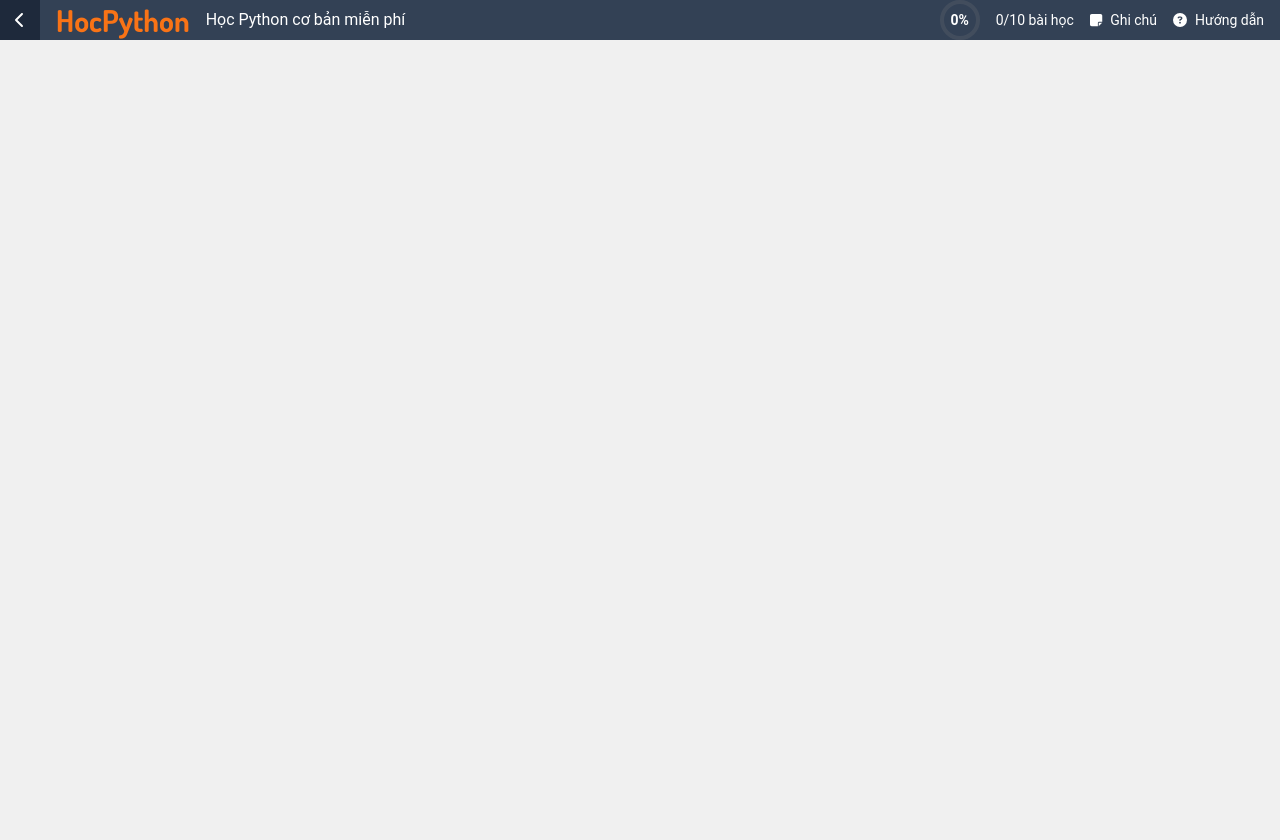
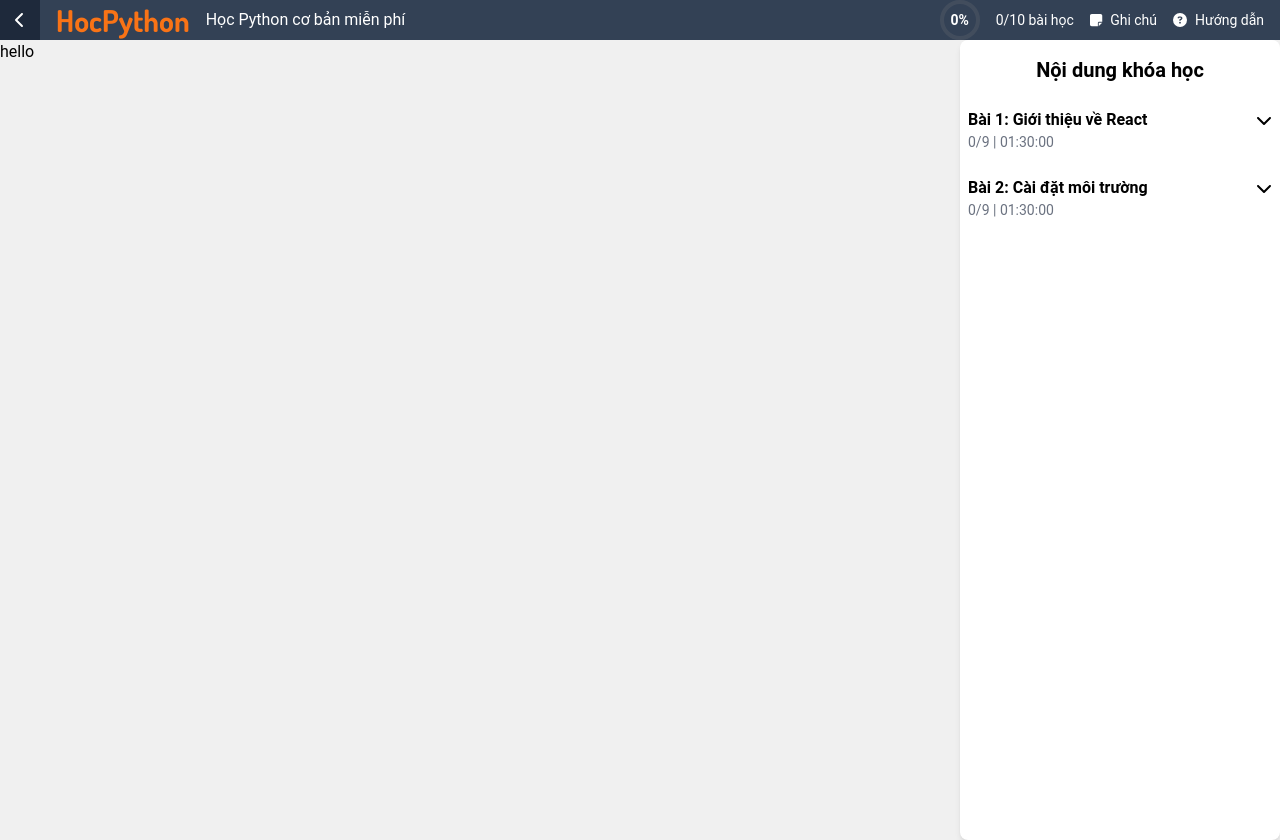
Before and after one commit to Hoangnambmt202/HocPython, a React (Vite) app in the folder frontend/: page /learning in a window 1280 px wide. Before the commit the page ends 800 px from the top, so only its background shows below. Built offline with nearby package versions, Linux system fonts and the light colour scheme; a web font is replaced by a local one.

Commit message:
create aside learning page

```diff
--- a/frontend/src/components/HeaderComponent/HeaderLearingComponent.jsx
+++ b/frontend/src/components/HeaderComponent/HeaderLearingComponent.jsx
@@ -11,7 +11,7 @@ import ProgressCircle from "../ProcessCircle/ProcessCircle";
 const HeaderLearingComponent = () => {
   const [progress, setProgress] = useState(0); // Tiến độ học tập
   return (
-    <header className=" bg-slate-700 w-full">
+    <header className=" bg-slate-700 w-full fixed top-0 z-10">
       <div className="flex items-center justify-between container mx-auto text-white ">
         <div className=" flex items-center gap-4 ">
           <button className="px-5 flex justify-center py-3 w-7 text-white hover:bg-slate-800">
--- a/frontend/src/pages/LearningPage/LearningPage.jsx
+++ b/frontend/src/pages/LearningPage/LearningPage.jsx
@@ -1,7 +1,43 @@
-import HeaderLearingComponent from "../../components/HeaderComponent/HeaderLearingComponent"
+import { FontAwesomeIcon } from "@fortawesome/react-fontawesome";
+import HeaderLearingComponent from "../../components/HeaderComponent/HeaderLearingComponent";
+import { faChevronDown } from "@fortawesome/free-solid-svg-icons";
 
 export const LearningPage = () => {
   return (
-    <HeaderLearingComponent/>
-  )
-}
+    <>
+      <HeaderLearingComponent />
+      <main className="flex h-screen mt-10">
+        <div className="flex basis-9/12 ">hello</div>
+        <div className="flex basis-3/12 ">
+          <div className="w-80 h-full bg-white rounded-lg shadow-md py-4 fixed right-0">
+            <h2 className="text-xl font-bold text-center mb-4">Nội dung khóa học</h2>
+            <ul className="list flex flex-col gap-2">
+              <li className="flex justify-between flex-col items-start hover:bg-gray-100 p-2 cursor-pointer" >
+                <div className="flex justify-between items-center w-full">
+                  <a href="#" className="block font-bold">
+                    Bài 1: Giới thiệu về React
+                  </a>
+                  <FontAwesomeIcon icon={faChevronDown} />
+                </div>
+                <div className="text-sm text-gray-500">
+                  0/9 | 01:30:00
+                </div>
+              </li>
+              <li className="flex justify-between flex-col items-start hover:bg-gray-100 p-2 cursor-pointer" >
+                <div className="flex justify-between items-center w-full">
+                  <a href="#" className="block font-bold">
+                    Bài 2: Cài đặt môi trường
+                  </a>
+                  <FontAwesomeIcon icon={faChevronDown} />
+                </div>
+                <div className="text-sm text-gray-500">
+                  0/9 | 01:30:00
+                </div>
+              </li>
+            </ul>
+          </div>
+        </div>
+      </main>
+    </>
+  );
+};
```
